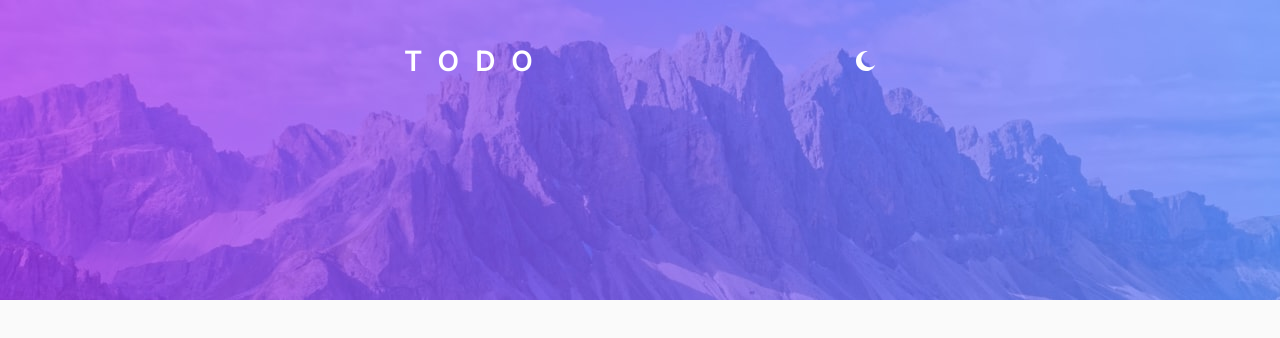
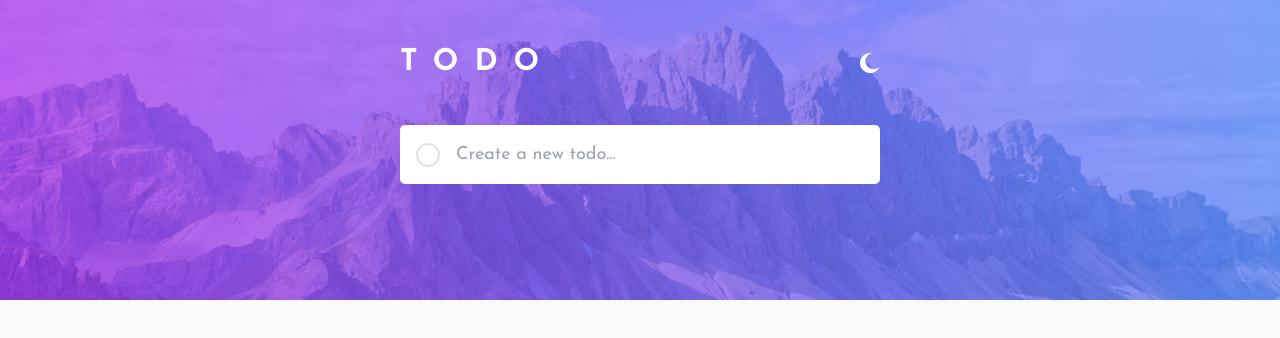
Before and after one commit to thelouisgram/to-do-app, a React (Vite) app in the folder to-do-app/: page / in a window 1280 px wide. Shown: the top 338 px of the page. Built offline with nearby package versions, Linux system fonts and the light colour scheme.

Commit message:
input added

```diff
--- a/to-do-app/src/App.jsx
+++ b/to-do-app/src/App.jsx
@@ -14,9 +14,21 @@ const App = () => {
     <section
     id='section'
     className =
-    {`flex flex-col items-center ${mode === "light" ? "light" : "dark"} ${currentMode.body}`}
+    {`flex flex-col items-center px-6 file:md:px-16
+    ${mode === "light" ? "light" : "dark"} ${currentMode.body}`}
     >
       <Header mode={mode} toggleMode={toggleMode} />
+      <div className={`flex flex-row justify-between p-4 w-full items-center
+      ${currentMode.background} ss:w-[480px] rounded-[5px]`}>
+        <div className={`rounded-full mr-4 h-[24px] p-2 w-[24px]
+        flex items-center check justify-center relative cursor-pointer ${currentMode.check}`
+        }>
+          <div className={`absolute w-[20px] h-[20px] z-[3] rounded-full ${currentMode.background}`} />
+        </div>
+        <input placeholder='Create a new todo...' className={`flex flex-1 text-[18px] items-center
+        ${currentMode.text} ${currentMode.background} font-josefin`}/>
+
+      </div>
     </section>
   )
 }
--- a/to-do-app/src/components/header.jsx
+++ b/to-do-app/src/components/header.jsx
@@ -6,8 +6,8 @@ const Header = ({ mode, toggleMode }) => {
   return (
     <div
     className=
-    {`flex flex-row justify-between px-6 w-full items-center mt-[40px] mb-[40px] ss:w-[600px] md:px-16`}>
-      <h1 className={`font-inter font-semibold text-[28px] tracking-[16px] text-white`}>TODO</h1>
+    {`flex flex-row justify-between w-full items-center mt-[40px] mb-[40px] ss:w-[480px] `}>
+      <h1 className={`font-josefin font-[700] text-[30px] tracking-[16px] text-white`}>TODO</h1>
       <div onClick={toggleMode} className='cursor-pointer'>
         <img className='w-[20px] h-[20px]' src={mode === "light" ? moon : sun} alt='mode' />
       </div>
--- a/to-do-app/src/index.css
+++ b/to-do-app/src/index.css
@@ -1,4 +1,4 @@
-@import url('https://fonts.googleapis.com/css2?family=Inter:wght@100;200;300;400;500;600;700;800;900&display=swap');
+@import url('https://fonts.googleapis.com/css2?family=Josefin+Sans:wght@400;700&display=swap');
 
 @tailwind base;
 @tailwind components;
@@ -7,6 +7,22 @@
 #section{
   height:100vh;
 }
+
+.check:hover{
+  background: linear-gradient(to right, hsl(192, 100%, 67%), hsl(250, 87%, 65%), hsl(280, 87%, 65%));
+}
+
+input:focus {
+  outline: none;
+  border-color: blue;
+  caret-color: blue;
+}
+
+input::selection {
+  background-color: blue;
+  color: white;
+}
+
 
 .light{
   background-image: url(assets/bg-desktop-light.jpg);
--- a/to-do-app/src/style.js
+++ b/to-do-app/src/style.js
@@ -2,12 +2,15 @@ const colors = {
         light: {
           text: "text-[#43414c]",
           background: "bg-[#ffffff]",
-          body: "bg-[#fafafa]"
+          body: "bg-[#fafafa]",
+          check: 'bg-[#e3e3e3]'
+
         },
         dark: {
           text: "text-[#c8cae3]",
           background: "bg-[#25273c]",
-          body: "bg-[#181824]"
+          body: "bg-[#181824]",
+          check: 'bg-[#2e3045]'
         },
 }
 
--- a/to-do-app/tailwind.config.js
+++ b/to-do-app/tailwind.config.js
@@ -4,7 +4,7 @@ export default {
   theme: {
     extend: {
       fontFamily: {
-        inter: ["Inter", "sans-serif"],
+        josefin: ["Josefin Sans", "sans-serif"],
       },
     },
     screens: {
```
